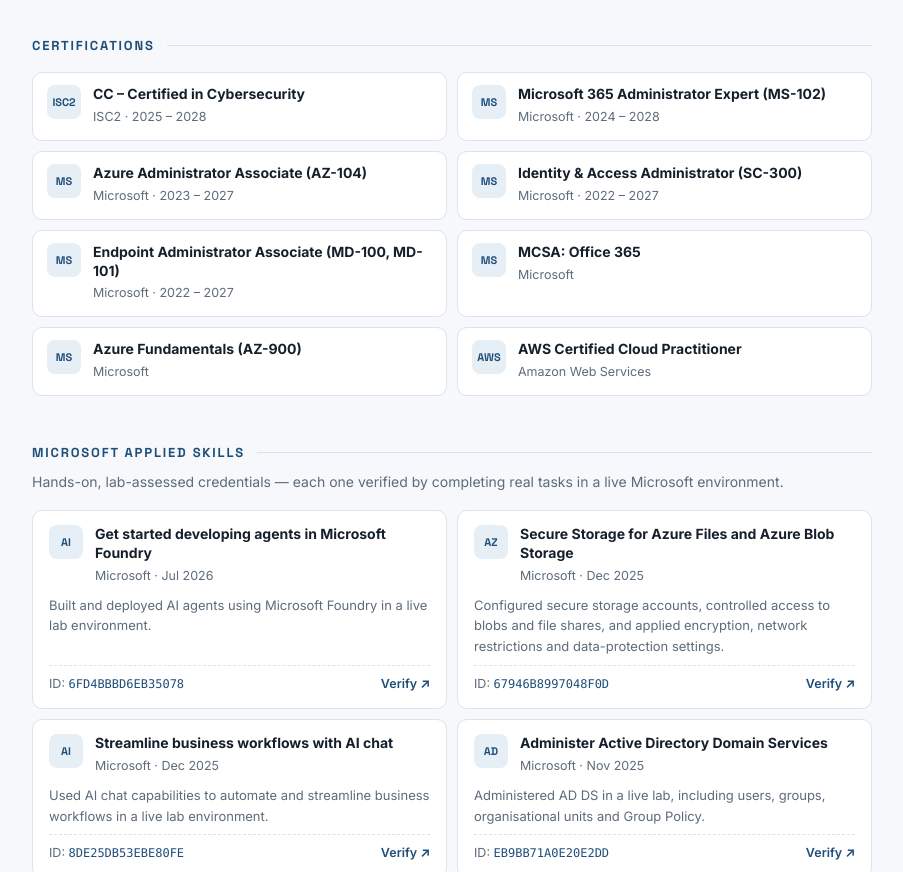
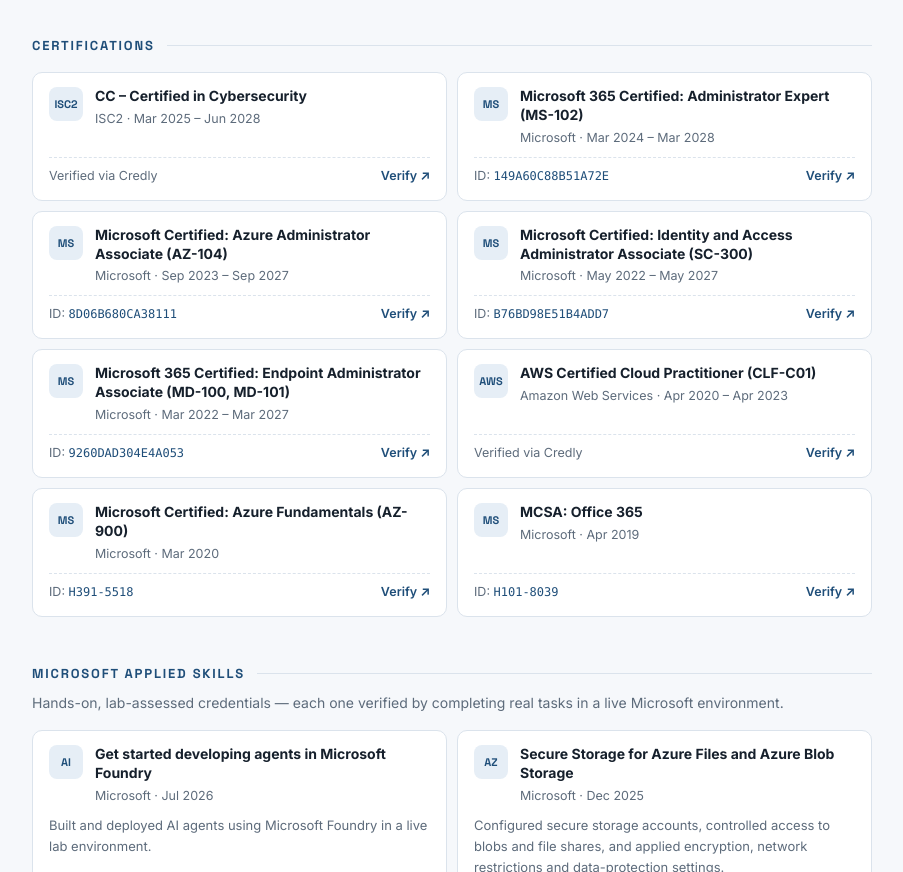
Before and after one commit to iamusmanaslam/iamusmanaslam.github.io, a plain HTML site: page index.html in a window 1280 px wide. Shown: the part 1862-2734 px from the top of the page, without its empty margins (188-1091 px from the left). Drawn offline with Linux system fonts and the light colour scheme.

Commit message:
Update certifications and add applied skills section
Added new certifications and skills sections with verification links.

```diff
--- a/index.html
+++ b/index.html
@@ -265,15 +265,72 @@
 
   <section id="certifications">
     <h2>Certifications</h2>
-    <div class="certs">
-      <div class="cert"><div class="badge">ISC2</div><div><b>CC – Certified in Cybersecurity</b><small>ISC2 · 2025 – 2028</small></div></div>
-      <div class="cert"><div class="badge">MS</div><div><b>Microsoft 365 Administrator Expert (MS-102)</b><small>Microsoft · 2024 – 2028</small></div></div>
-      <div class="cert"><div class="badge">MS</div><div><b>Azure Administrator Associate (AZ-104)</b><small>Microsoft · 2023 – 2027</small></div></div>
-      <div class="cert"><div class="badge">MS</div><div><b>Identity &amp; Access Administrator (SC-300)</b><small>Microsoft · 2022 – 2027</small></div></div>
-      <div class="cert"><div class="badge">MS</div><div><b>Endpoint Administrator Associate (MD-100, MD-101)</b><small>Microsoft · 2022 – 2027</small></div></div>
-      <div class="cert"><div class="badge">MS</div><div><b>MCSA: Office 365</b><small>Microsoft</small></div></div>
-      <div class="cert"><div class="badge">MS</div><div><b>Azure Fundamentals (AZ-900)</b><small>Microsoft</small></div></div>
-      <div class="cert"><div class="badge">AWS</div><div><b>AWS Certified Cloud Practitioner</b><small>Amazon Web Services</small></div></div>
+    <div class="applied">
+
+      <div class="askill">
+        <div class="askill-head"><div class="badge">ISC2</div><div><b>CC – Certified in Cybersecurity</b><small>ISC2 · Mar 2025 – Jun 2028</small></div></div>
+        <div class="askill-foot">
+          <span>Verified via Credly</span>
+          <a class="verify" href="https://www.credly.com/badges/80dd2bfb-3ff1-4039-8986-63a690caa619" target="_blank" rel="noopener">Verify ↗</a>
+        </div>
+      </div>
+
+      <div class="askill">
+        <div class="askill-head"><div class="badge">MS</div><div><b>Microsoft 365 Certified: Administrator Expert (MS-102)</b><small>Microsoft · Mar 2024 – Mar 2028</small></div></div>
+        <div class="askill-foot">
+          <span>ID: <a href="https://learn.microsoft.com/en-gb/users/uaslam/credentials/149a60c88b51a72e" target="_blank" rel="noopener"><code>149A60C88B51A72E</code></a></span>
+          <a class="verify" href="https://learn.microsoft.com/en-gb/users/uaslam/credentials/149a60c88b51a72e" target="_blank" rel="noopener">Verify ↗</a>
+        </div>
+      </div>
+
+      <div class="askill">
+        <div class="askill-head"><div class="badge">MS</div><div><b>Microsoft Certified: Azure Administrator Associate (AZ-104)</b><small>Microsoft · Sep 2023 – Sep 2027</small></div></div>
+        <div class="askill-foot">
+          <span>ID: <a href="https://learn.microsoft.com/en-gb/users/uaslam/credentials/8d06b680ca38111" target="_blank" rel="noopener"><code>8D06B680CA38111</code></a></span>
+          <a class="verify" href="https://learn.microsoft.com/en-gb/users/uaslam/credentials/8d06b680ca38111" target="_blank" rel="noopener">Verify ↗</a>
+        </div>
+      </div>
+
+      <div class="askill">
+        <div class="askill-head"><div class="badge">MS</div><div><b>Microsoft Certified: Identity and Access Administrator Associate (SC-300)</b><small>Microsoft · May 2022 – May 2027</small></div></div>
+        <div class="askill-foot">
+          <span>ID: <a href="https://learn.microsoft.com/en-gb/users/uaslam/credentials/b76bd98e51b4add7" target="_blank" rel="noopener"><code>B76BD98E51B4ADD7</code></a></span>
+          <a class="verify" href="https://learn.microsoft.com/en-gb/users/uaslam/credentials/b76bd98e51b4add7" target="_blank" rel="noopener">Verify ↗</a>
+        </div>
+      </div>
+
+      <div class="askill">
+        <div class="askill-head"><div class="badge">MS</div><div><b>Microsoft 365 Certified: Endpoint Administrator Associate (MD-100, MD-101)</b><small>Microsoft · Mar 2022 – Mar 2027</small></div></div>
+        <div class="askill-foot">
+          <span>ID: <a href="https://learn.microsoft.com/en-gb/users/uaslam/credentials/9260dad304e4a053" target="_blank" rel="noopener"><code>9260DAD304E4A053</code></a></span>
+          <a class="verify" href="https://learn.microsoft.com/en-gb/users/uaslam/credentials/9260dad304e4a053" target="_blank" rel="noopener">Verify ↗</a>
+        </div>
+      </div>
+
+      <div class="askill">
+        <div class="askill-head"><div class="badge">AWS</div><div><b>AWS Certified Cloud Practitioner (CLF-C01)</b><small>Amazon Web Services · Apr 2020 – Apr 2023</small></div></div>
+        <div class="askill-foot">
+          <span>Verified via Credly</span>
+          <a class="verify" href="https://www.credly.com/badges/29491681-de8c-46a3-98c6-5b1425770379" target="_blank" rel="noopener">Verify ↗</a>
+        </div>
+      </div>
+
+      <div class="askill">
+        <div class="askill-head"><div class="badge">MS</div><div><b>Microsoft Certified: Azure Fundamentals (AZ-900)</b><small>Microsoft · Mar 2020</small></div></div>
+        <div class="askill-foot">
+          <span>ID: <a href="https://learn.microsoft.com/en-gb/users/uaslam/credentials/66b3ddb9493a59ce" target="_blank" rel="noopener"><code>H391-5518</code></a></span>
+          <a class="verify" href="https://learn.microsoft.com/en-gb/users/uaslam/credentials/66b3ddb9493a59ce" target="_blank" rel="noopener">Verify ↗</a>
+        </div>
+      </div>
+
+      <div class="askill">
+        <div class="askill-head"><div class="badge">MS</div><div><b>MCSA: Office 365</b><small>Microsoft · Apr 2019</small></div></div>
+        <div class="askill-foot">
+          <span>ID: <a href="https://www.credly.com/badges/31da7e2d-c214-4cfb-b51c-9e23a6c2cd39" target="_blank" rel="noopener"><code>H101-8039</code></a></span>
+          <a class="verify" href="https://www.credly.com/badges/31da7e2d-c214-4cfb-b51c-9e23a6c2cd39" target="_blank" rel="noopener">Verify ↗</a>
+        </div>
+      </div>
+
     </div>
   </section>
 
```
